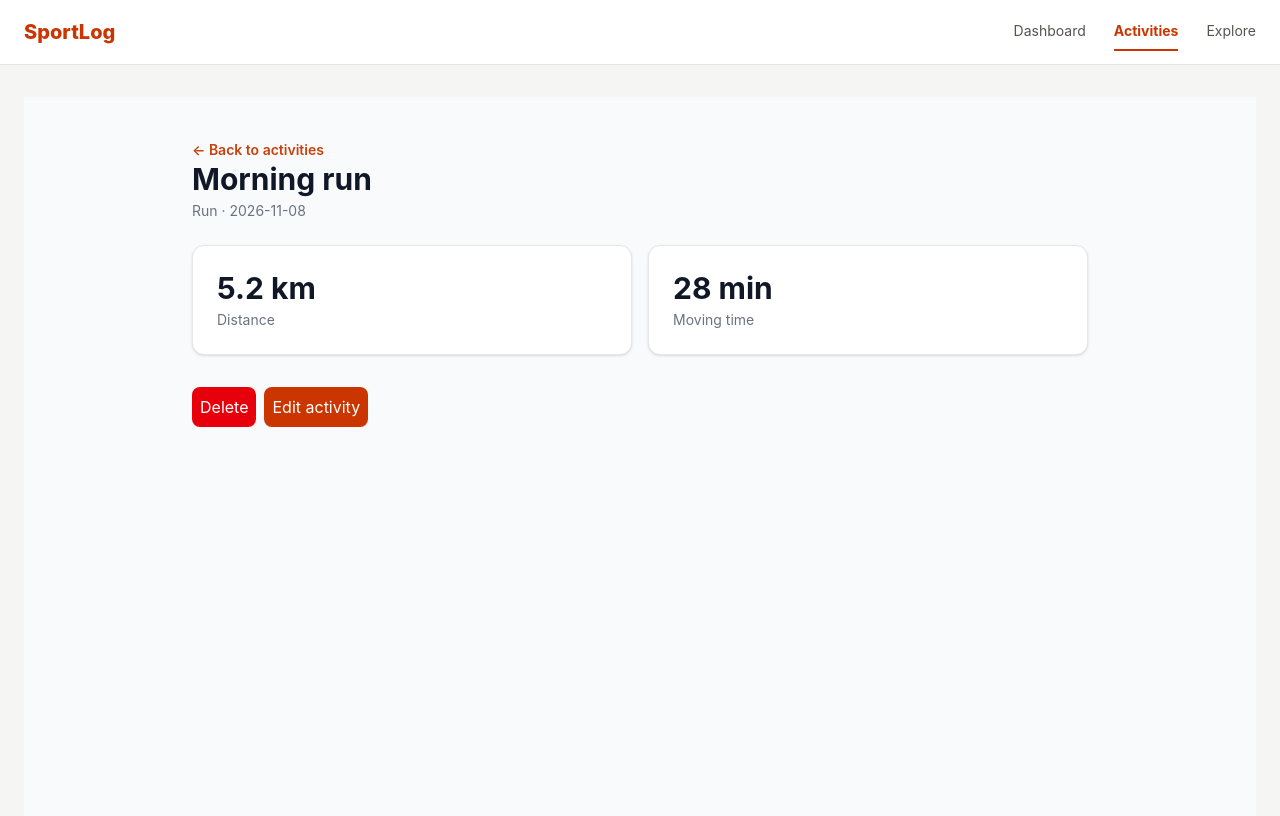
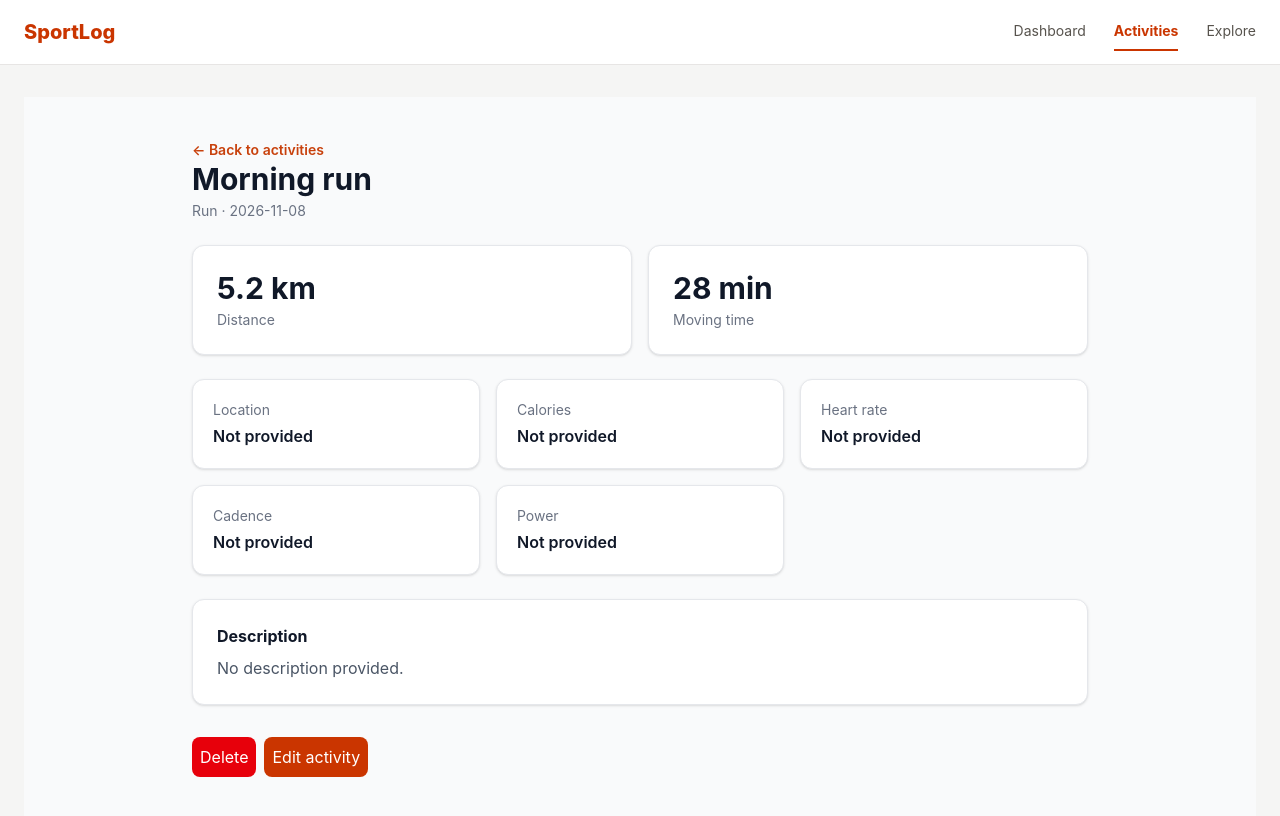
Before and after one commit to nolann-alt/WOH-Final-Project, a React (Vite) app: page /#/activities/1 in a window 1280 px wide. Shown: the top 816 px of the page. Built offline with nearby package versions, Linux system fonts and the light colour scheme.

Commit message:
feat: display detailed activity information

```diff
--- a/src/components/Dashboard.jsx
+++ b/src/components/Dashboard.jsx
@@ -2,6 +2,7 @@ import React, { useState, useEffect } from "react";
 import { Link } from "react-router-dom";
 import { BarChart, Bar, XAxis, ResponsiveContainer } from "recharts";
 import StatTile from "../components/StatTile";
+import { getActivities } from "../utils/activitiesStorage";
 
 // Sample fallback bar chart data matching days Mon-Sun
 const weeklyData = [
@@ -25,11 +26,7 @@ export default function Dashboard() {
         async function loadData() {
             try {
                 setLoading(true); // setLoading allows us to show a loading state while the data is being fetched
-                const response = await fetch(`${import.meta.env.BASE_URL}activities.json`);                // Check if the response is ok, if not throw an error
-                if (!response.ok) {
-                    throw new Error("Failed to load activity data");
-                }
-                const data = await response.json();
+                const data = await getActivities();
                 setActivities(data); // Set the activities state with the fetched data
             } catch (err) {
                 setError(err.message);
--- a/src/pages/ActivityDetail.jsx
+++ b/src/pages/ActivityDetail.jsx
@@ -108,6 +108,48 @@ export default function ActivityDetail() {
             <p className="text-sm text-gray-500 mt-1">Moving time</p>
           </div>
         </div>
+        <div className="grid grid-cols-1 gap-4 sm:grid-cols-2 md:grid-cols-3">
+          <div className="rounded-xl border border-gray-200 bg-white p-5 shadow-sm">
+            <p className="text-sm text-gray-500">Location</p>
+            <p className="mt-1 font-semibold text-gray-900">
+              {activity.location || "Not provided"}
+            </p>
+          </div>
+
+          <div className="rounded-xl border border-gray-200 bg-white p-5 shadow-sm">
+            <p className="text-sm text-gray-500">Calories</p>
+            <p className="mt-1 font-semibold text-gray-900">
+              {activity.calories ?? "Not provided"}
+            </p>
+          </div>
+
+          <div className="rounded-xl border border-gray-200 bg-white p-5 shadow-sm">
+            <p className="text-sm text-gray-500">Heart rate</p>
+            <p className="mt-1 font-semibold text-gray-900">
+              {activity.heart_rate ? `${activity.heart_rate} bpm` : "Not provided"}
+            </p>
+          </div>
+
+          <div className="rounded-xl border border-gray-200 bg-white p-5 shadow-sm">
+            <p className="text-sm text-gray-500">Cadence</p>
+            <p className="mt-1 font-semibold text-gray-900">
+              {activity.cadence ?? "Not provided"}
+            </p>
+          </div>
+
+          <div className="rounded-xl border border-gray-200 bg-white p-5 shadow-sm">
+            <p className="text-sm text-gray-500">Power</p>
+            <p className="mt-1 font-semibold text-gray-900">
+              {activity.power ? `${activity.power} W` : "Not provided"}
+            </p>
+          </div>
+        </div>
+        <div className="rounded-xl border border-gray-200 bg-white p-6 shadow-sm">
+          <h2 className="font-bold text-gray-900">Description</h2>
+          <p className="mt-2 text-gray-600">
+            {activity.description || "No description provided."}
+          </p>
+        </div>
 
         <button
           type="button"
```
